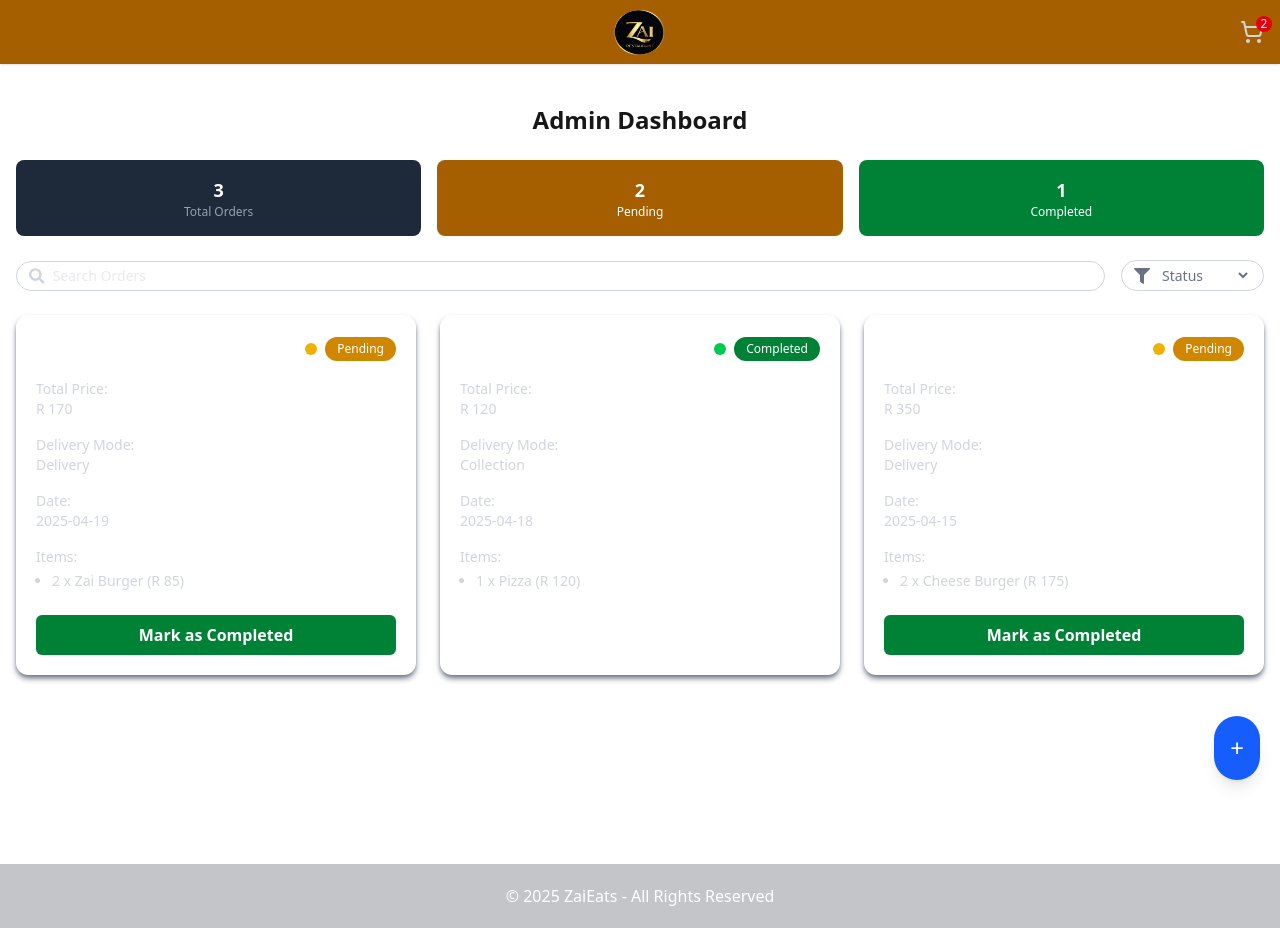
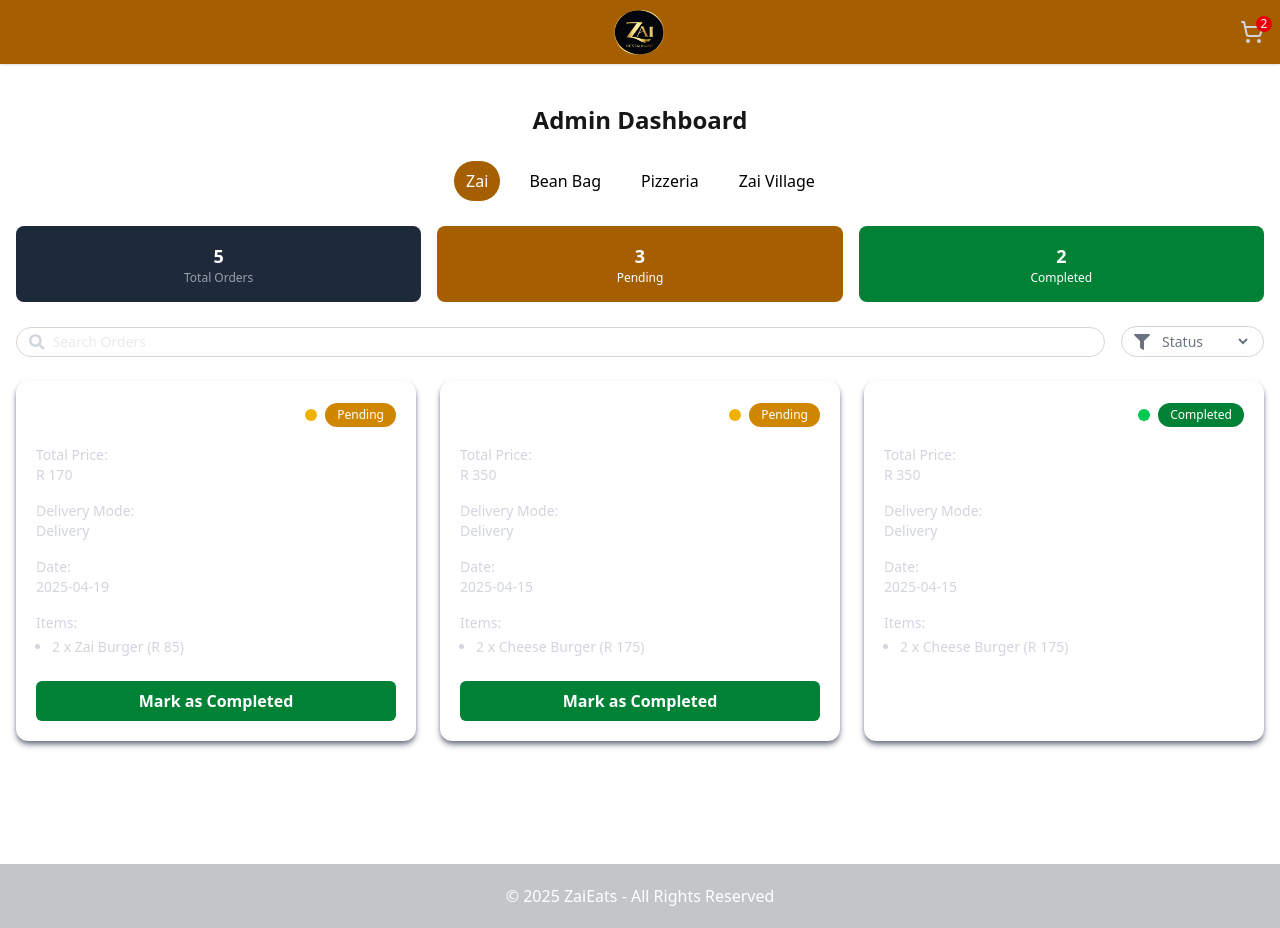
Before and after one commit to Sancho19/foodEats, a Next.js app: page /admin in a window 1280 px wide. Built offline with nearby package versions, Linux system fonts and the light colour scheme; a web font is replaced by a local one.

Commit message:
updated admin dasboard

```diff
--- a/app/admin/page.tsx
+++ b/app/admin/page.tsx
@@ -6,6 +6,10 @@
 import { FaSearch, FaFilter } from "react-icons/fa";
 
 export default function AdminDashboard() {
+  const [selectedRestaurant, setSelectedRestaurant] = useState("Zai");
+
+  const restaurantTabs = ["Zai", "Bean Bag", "Pizzeria", "Zai Village"];
+
   const [orders, setOrders] = useState([
     {
       id: 1,
@@ -15,6 +19,7 @@
       totalPrice: 170,
       deliveryMode: "Delivery",
       date: "2025-04-19",
+      restaurant: "Zai",
     },
     {
       id: 2,
@@ -24,6 +29,7 @@
       totalPrice: 120,
       deliveryMode: "Collection",
       date: "2025-04-18",
+      restaurant: "Pizzeria",
     },
     {
       id: 3,
@@ -33,6 +39,27 @@
       totalPrice: 350,
       deliveryMode: "Delivery",
       date: "2025-04-15",
+      restaurant: "Bean Bag",
+    },
+    {
+      id: 4,
+      user: "Sipho Mkhize",
+      status: "Pending",
+      items: [{ name: "Cheese Burger", quantity: 2, price: 175 }],
+      totalPrice: 350,
+      deliveryMode: "Delivery",
+      date: "2025-04-15",
+      restaurant: "Zai",
+    },
+    {
+      id: 5,
+      user: "Ronaldo Jabulani",
+      status: "Completed",
+      items: [{ name: "Cheese Burger", quantity: 2, price: 175 }],
+      totalPrice: 350,
+      deliveryMode: "Delivery",
+      date: "2025-04-15",
+      restaurant: "Zai",
     },
   ]);
 
@@ -43,6 +70,10 @@
       )
     );
   };
+
+  const filteredOrders = orders.filter(
+    (order) => order.restaurant === selectedRestaurant
+  );
 
   return (
     <>
@@ -56,6 +87,23 @@
         >
           Admin Dashboard
         </motion.h1>
+
+        {/* Tabs */}
+        <div className="flex justify-center gap-4 mb-6 flex-wrap">
+          {restaurantTabs.map((name) => (
+            <button
+              key={name}
+              onClick={() => setSelectedRestaurant(name)}
+              className={`px-3 py-2 rounded-full  shadow-neutral-300 ${
+                selectedRestaurant === name
+                  ? "bg-yellow-700 text-white border"
+                  : "bg-white text-black border-gray-300"
+              } transition`}
+            >
+              {name}
+            </button>
+          ))}
+        </div>
 
         {/* Summary Cards */}
         <div className="grid grid-cols-3 gap-4 mb-6 text-center text-white">
@@ -100,9 +148,10 @@
           </div>
         </div>
 
-        {/* Order Cards */}
+        {/* Order Cards or No Orders Message */}
+        {filteredOrders.length > 0 ? (
           <div className="grid grid-cols-1 sm:grid-cols-2 lg:grid-cols-3 gap-6">
-          {orders.map((order) => (
+            {filteredOrders.map((order) => (
               <motion.div
                 key={order.id}
                 initial={{ opacity: 0, y: 10 }}
@@ -180,12 +229,14 @@
               </motion.div>
             ))}
           </div>
+        ) : (
+          <div className="text-center text-gray-400 py-12">
+            <p className="text-lg font-semibold">
+              No orders for {selectedRestaurant} at the moment
+            </p>
           </div>
-
-      {/* Floating Action Button (FAB) */}
-      <button className="fixed bottom-5 right-5 bg-blue-600 text-white text-2xl rounded-full p-4 shadow-lg">
-        +
-      </button>
+        )}
+      </div>
 
       <Footer />
     </>
```
Lines whose indentation alone changed are shown as unchanged.
